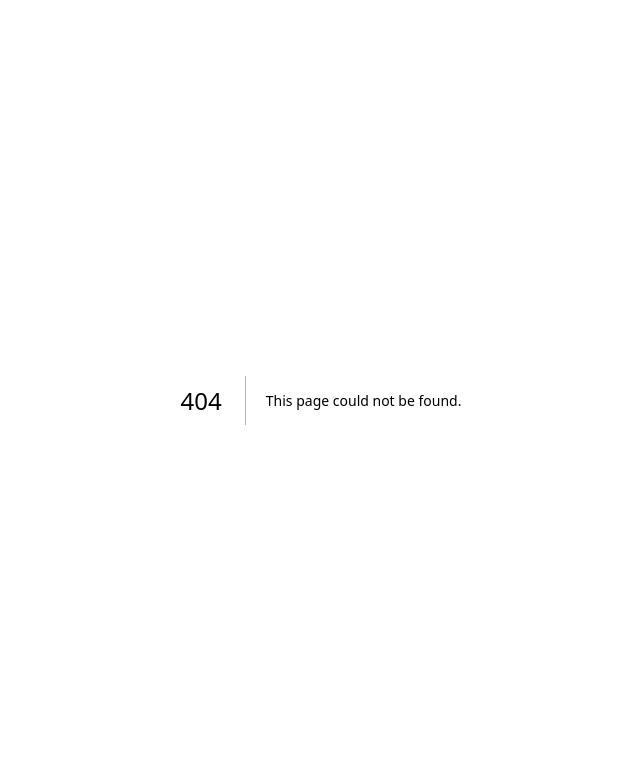
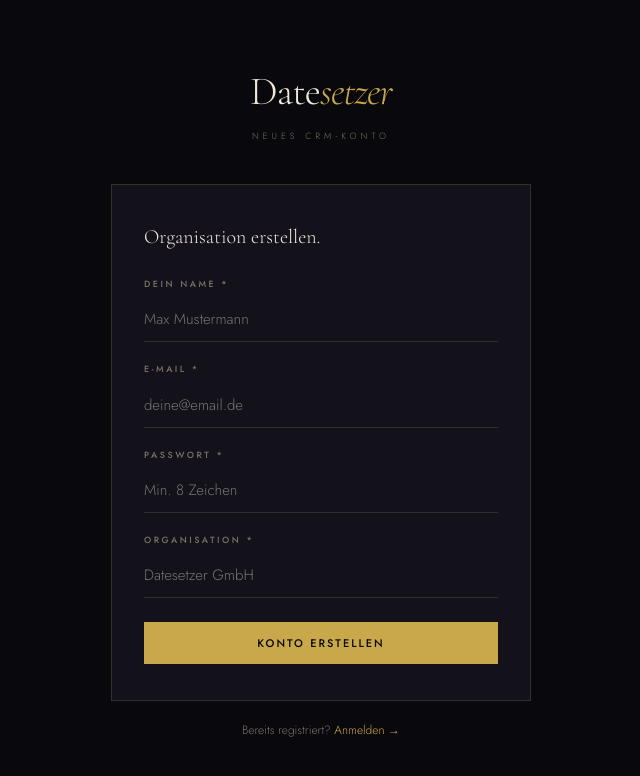
Before and after one commit to Datesetzer/datesetzer-crm, a Next.js app: page /register in a window 1280 px wide. Before the commit this address had no page. Shown: the top 776 px of the page, without its empty margins (319-959 px from the left). Built offline with nearby package versions, Linux system fonts and the light colour scheme.

Commit message:
Add src/app/register/page.tsx

```diff
--- /dev/null
+++ b/src/app/register/page.tsx
@@ -0,0 +1,96 @@
+"use client";
+import { useState, useTransition } from "react";
+import Link from "next/link";
+import { useRouter } from "next/navigation";
+import { toast } from "sonner";
+import { supabaseBrowser } from "@/lib/supabase/client";
+
+export default function RegisterPage() {
+  const [form, setForm] = useState({ name:"", email:"", password:"", orgName:"" });
+  const [pending, start] = useTransition();
+  const [error, setError] = useState("");
+  const router = useRouter();
+
+  const submit = (e: React.FormEvent) => {
+    e.preventDefault();
+    setError("");
+    start(async () => {
+      const res = await fetch("/api/auth/register", {
+        method: "POST", headers: { "Content-Type": "application/json" },
+        body: JSON.stringify(form),
+      });
+      const d = await res.json();
+      if (!res.ok) { setError(d.error || "Fehler bei der Registrierung"); return; }
+      toast.success("Konto erstellt! Jetzt anmelden.");
+      router.push("/login");
+    });
+  };
+
+  const inp: React.CSSProperties = {
+    width:"100%", background:"transparent", border:"none",
+    borderBottom:"1px solid rgba(240,233,218,.13)", color:"#f0e9da",
+    fontFamily:"'Jost',sans-serif", fontWeight:300, fontSize:15,
+    padding:"11px 0", outline:"none", transition:"border-color .2s",
+  };
+  const lbl: React.CSSProperties = {
+    display:"block", fontSize:9, letterSpacing:2.5, textTransform:"uppercase",
+    color:"#7a7265", marginBottom:6, fontWeight:500,
+  };
+
+  return (
+    <div style={{ minHeight:"100dvh", background:"#09080c", display:"flex",
+      alignItems:"center", justifyContent:"center", padding:24 }}>
+      <div className="afu" style={{ width:"100%", maxWidth:420 }}>
+        <div style={{ textAlign:"center", marginBottom:40 }}>
+          <div style={{ fontFamily:"'Cormorant Garamond',serif", fontSize:40, fontWeight:300,
+            color:"#f0e9da", letterSpacing:-1, marginBottom:6 }}>
+            Date<em style={{ color:"#c9a84c", fontStyle:"italic" }}>setzer</em>
+          </div>
+          <div style={{ fontSize:9, letterSpacing:4, textTransform:"uppercase", color:"#7a7265" }}>
+            Neues CRM-Konto
+          </div>
+        </div>
+
+        <div style={{ background:"#13111a", border:"1px solid rgba(201,168,76,.2)", padding:"36px 32px" }}>
+          <div style={{ fontFamily:"'Cormorant Garamond',serif", fontSize:20, fontWeight:300,
+            color:"#f0e9da", marginBottom:24 }}>Organisation erstellen.</div>
+
+          <form onSubmit={submit} style={{ display:"flex", flexDirection:"column", gap:20 }}>
+            {[
+              { label:"Dein Name *", key:"name",    type:"text",     ph:"Max Mustermann" },
+              { label:"E-Mail *",    key:"email",   type:"email",    ph:"deine@email.de" },
+              { label:"Passwort *",  key:"password",type:"password", ph:"Min. 8 Zeichen" },
+              { label:"Organisation *", key:"orgName",type:"text",  ph:"Datesetzer GmbH" },
+            ].map(f => (
+              <div key={f.key}>
+                <label style={lbl}>{f.label}</label>
+                <input type={f.type} value={(form as any)[f.key]}
+                  onChange={e => setForm(p => ({ ...p, [f.key]: e.target.value }))}
+                  placeholder={f.ph} required style={inp}
+                  onFocus={e=>(e.target.style.borderBottomColor="#c9a84c")}
+                  onBlur={e=>(e.target.style.borderBottomColor="rgba(240,233,218,.13)")} />
+              </div>
+            ))}
+
+            {error && (
+              <div style={{ background:"rgba(248,113,113,.08)", border:"1px solid rgba(248,113,113,.25)",
+                padding:"10px 14px", fontSize:12, color:"#f87171" }}>{error}</div>
+            )}
+
+            <button type="submit" disabled={pending} style={{
+              background: pending ? "rgba(201,168,76,.6)" : "#c9a84c", color:"#09080c",
+              border:"none", padding:"13px 28px", fontSize:11, letterSpacing:2,
+              textTransform:"uppercase", fontWeight:500, cursor: pending ? "not-allowed" : "pointer",
+              fontFamily:"'Jost',sans-serif", transition:"background .2s", marginTop:4,
+            }}>{pending ? "Erstelle Konto…" : "Konto erstellen"}</button>
+          </form>
+        </div>
+
+        <div style={{ textAlign:"center", marginTop:20, fontSize:12, color:"#7a7265" }}>
+          Bereits registriert?{" "}
+          <Link href="/login" style={{ color:"#c9a84c" }}>Anmelden →</Link>
+        </div>
+      </div>
+    </div>
+  );
+}
```
